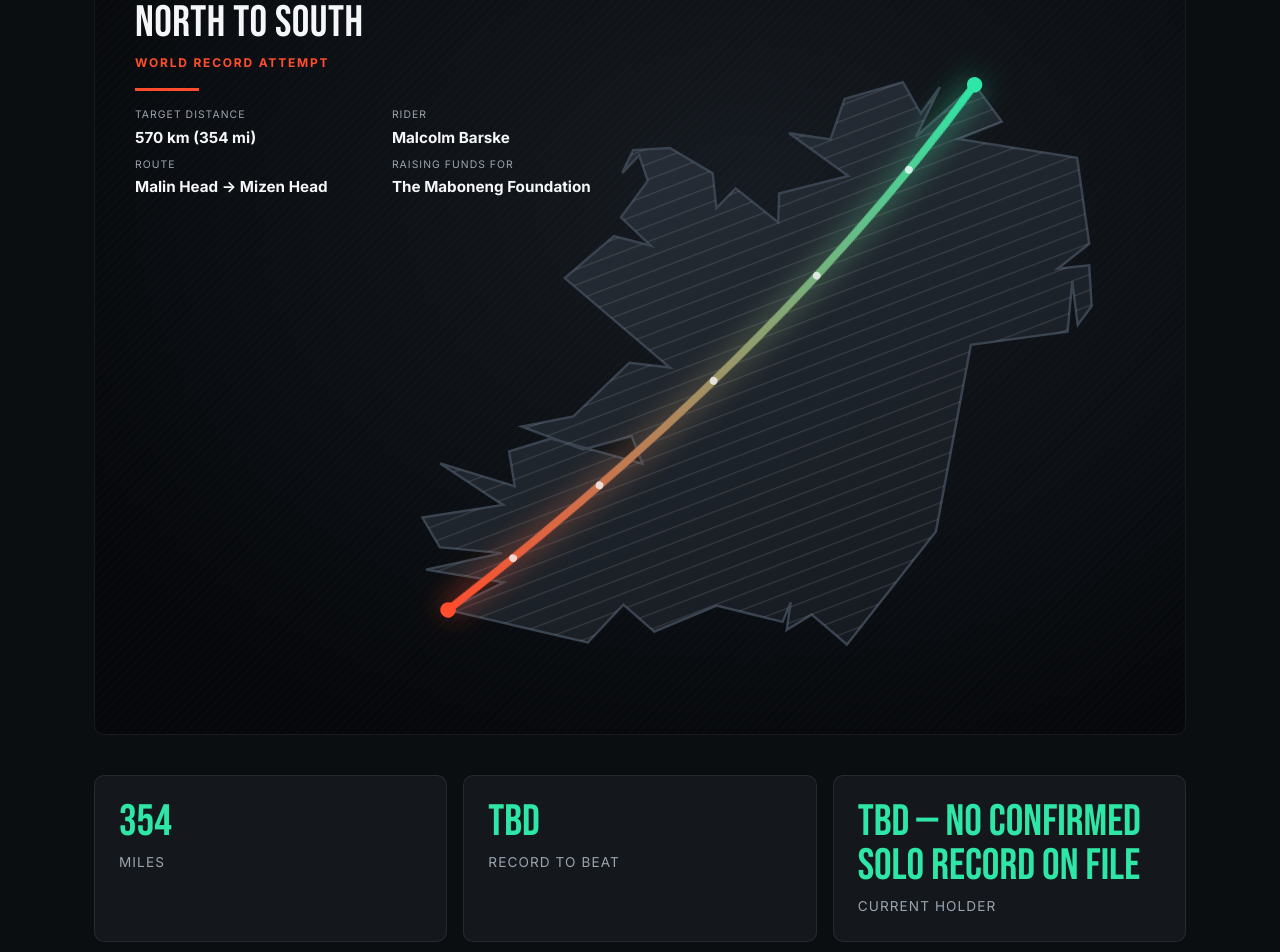
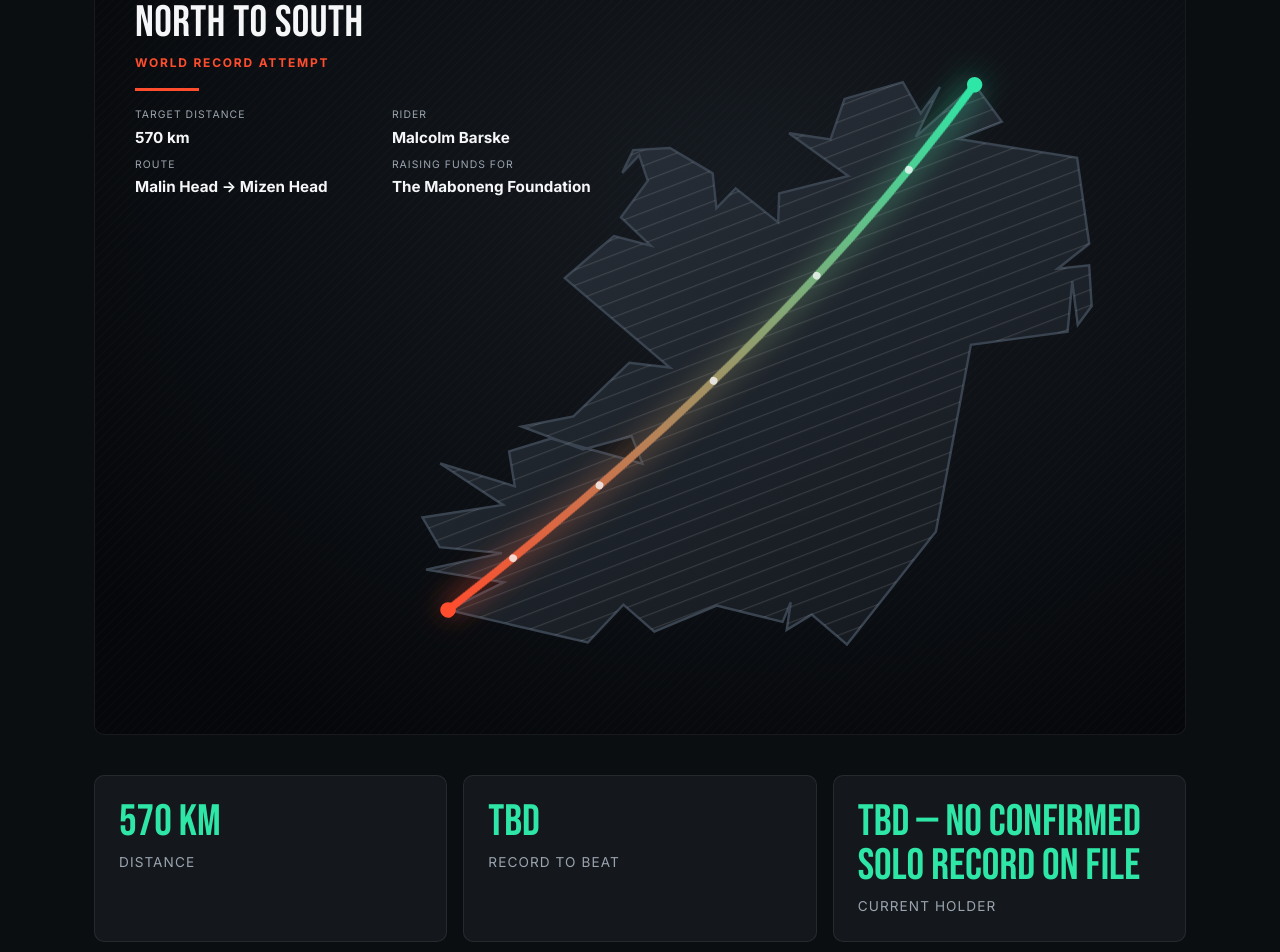
Before and after one commit to Malcolmb79/theultracyclist, a React (Vite) app: page /the-record in a window 1280 px wide. Shown: the part 400-1352 px from the top of the page. Built offline with nearby package versions, Linux system fonts and the light colour scheme.

Commit message:
Switch record distance from miles to kilometers throughout
Co-Authored-By: Claude Sonnet 5 <noreply@anthropic.com>

```diff
--- a/src/components/record/RecordFacts.tsx
+++ b/src/components/record/RecordFacts.tsx
@@ -7,7 +7,7 @@ export default function RecordFacts() {
   return (
     <div>
       <div className={styles.grid}>
-        <StatTile value={record.distanceMiles} label="Miles" />
+        <StatTile value={`${record.distanceKm} km`} label="Distance" />
         <StatTile value={record.currentRecordTime} label="Record to beat" />
         <StatTile value={record.currentRecordHolder} label="Current holder" />
       </div>
--- a/src/components/record/RouteJourneyPoster.tsx
+++ b/src/components/record/RouteJourneyPoster.tsx
@@ -16,8 +16,6 @@ function quadraticPoint(t: number) {
     y: mt * mt * MALIN_HEAD.y + 2 * mt * t * ROUTE_CONTROL.y + t * t * MIZEN_HEAD.y,
   };
 }
-
-const distanceKm = Math.round(record.distanceMiles * 1.60934);
 
 // Waypoints are illustrative (a plausible north-south corridor), not a
 // certified GPS route -- distances are proportional estimates along our
@@ -109,9 +107,7 @@ export default function RouteJourneyPoster() {
         <div className={styles.statsGrid}>
           <div>
             <div className={styles.statLabel}>Target distance</div>
-            <div className={styles.statValue}>
-              {distanceKm} km ({record.distanceMiles} mi)
-            </div>
+            <div className={styles.statValue}>{record.distanceKm} km</div>
           </div>
           <div>
             <div className={styles.statLabel}>Rider</div>
--- a/src/data/record.ts
+++ b/src/data/record.ts
@@ -7,7 +7,7 @@ import type { RecordFacts } from "../types/content";
 export const record: RecordFacts = {
   discipline: "Solo, unsupported/self-supported — Ireland North to South",
   route: "Malin Head to Mizen Head (traditional Irish end-to-end route)",
-  distanceMiles: 354,
+  distanceKm: 570,
   currentRecordHolder: "TBD — no confirmed solo record on file",
   currentRecordTime: "TBD",
   rulesUrl: "https://ultracycling.com/cross-country-records/",
--- a/src/types/content.ts
+++ b/src/types/content.ts
@@ -15,7 +15,7 @@ export interface InstagramPost {
 export interface RecordFacts {
   discipline: string;
   route: string;
-  distanceMiles: number;
+  distanceKm: number;
   currentRecordHolder: string;
   currentRecordTime: string;
   rulesUrl: string;
```
